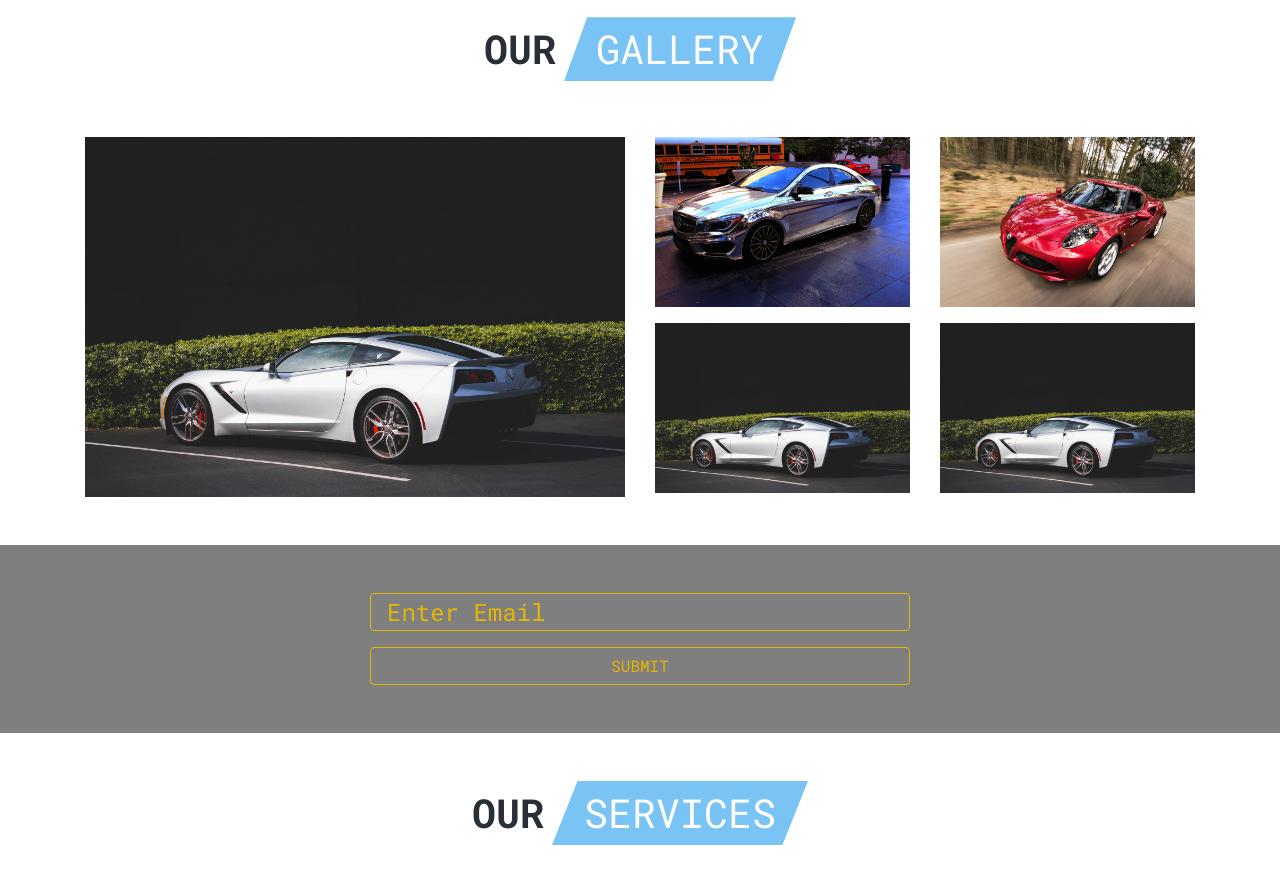
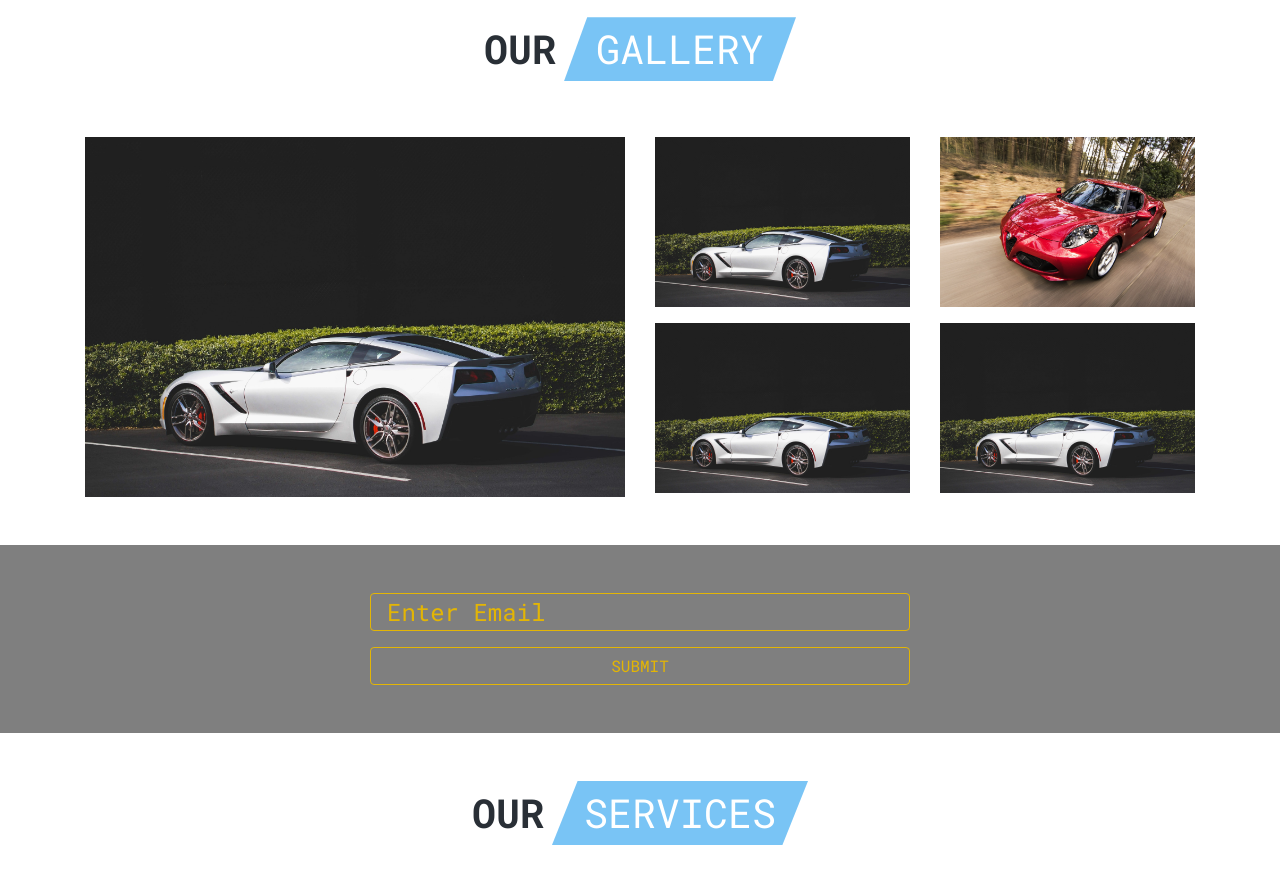
Before and after one commit to EneCatalinM/CarDealership, a plain HTML site: page index.html in a window 1280 px wide. Shown: the part 4100-4979 px from the top of the page. Drawn offline with nearby package versions, Linux system fonts and the light colour scheme.

Commit message:
repair the bug

```diff
--- a/index.html
+++ b/index.html
@@ -166,7 +166,7 @@
                         <!-- single car -->
                         <div class="col-10 mx-auto my-3 col-md-6 col-lg-4">
                             <div class="card car-card">
-                                <img src="./img/germanCar1.jpeg" alt="" class="card-img-top car-img">
+                                <img src="img/americanCar1.jpg" alt="" class="card-img-top car-img">
                                 <!-- card body -->
                                 <div class="card-body">
                                     <div class="car-info d-flex justify-content-between">
@@ -532,13 +532,13 @@
                                 <!-- first item -->
                                 <div class="col-sm-6">
                                     <div class="gallery-item">
-                                        <img src="/img/americanCar4.jpg" alt="" class="img-fluid gallery-img">
+                                        <img src="img/americanCar1.jpg" alt="" class="img-fluid gallery-img">
                                     </div>
                                 </div>
                                 <!-- end of first column -->
                                 <div class="col-sm-6">
                                     <div class="gallery-item">
-                                        <img src="/img/germanCar2.jpeg" alt="" class="img-fluid gallery-img">
+                                        <img src="./img/germanCar2.jpeg" alt="" class="img-fluid gallery-img">
                                     </div>
                                 </div>
                                 <div class="col-sm-6 galleryCol">
--- a/js/app.js
+++ b/js/app.js
@@ -39,7 +39,7 @@ const CreateCars = (() => {
   function makeCar(
     make,
     country,
-    img = "../img/car-default.jpeg",
+    img = "img/car-default.jpeg",
     special = true,
     model = "new model",
     price = 10000,
@@ -63,7 +63,7 @@ const CreateCars = (() => {
   //produce cars
   function produceCars() {
     makeCar("chevy", "american");
-    makeCar("mercedes", "german", "../img/germanCar1.jpeg", true, "tot asa");
+    makeCar("mercedes", "german", "img/germanCar1.jpeg", true, "tot asa");
     makeCar(
       "mercedes",
       "german",
@@ -71,7 +71,7 @@ const CreateCars = (() => {
       undefined,
       "tot asa"
     );
-    makeCar("bmw", "german", "../img/germanCar3.jpeg", undefined, "tot asa23");
+    makeCar("bmw", "german", "img/germanCar3.jpeg", undefined, "tot asa23");
     makeCar("mercedes", "german", "../img/germanCar4.jpeg", false, "cam asa");
     makeCar("bmw", "german", "../img/germanCar5.jpeg", undefined, "tot asa");
     makeCar("chevy", "american", "../img/americanCar1.jpg", false);
```
